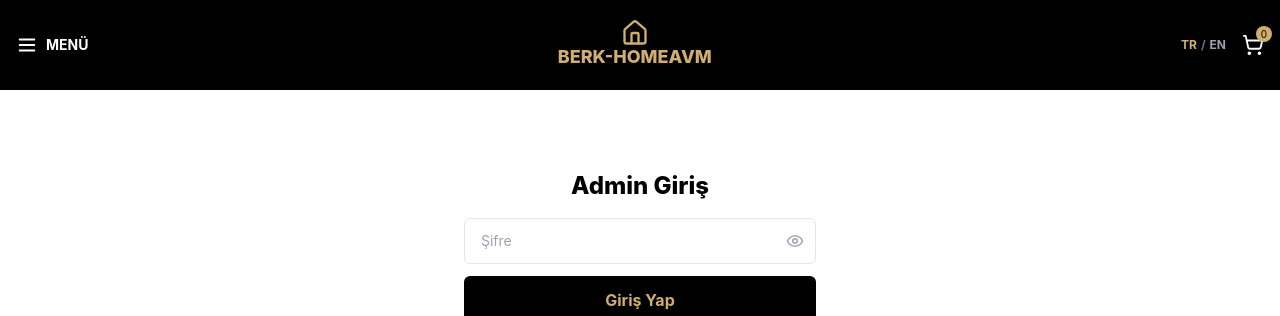
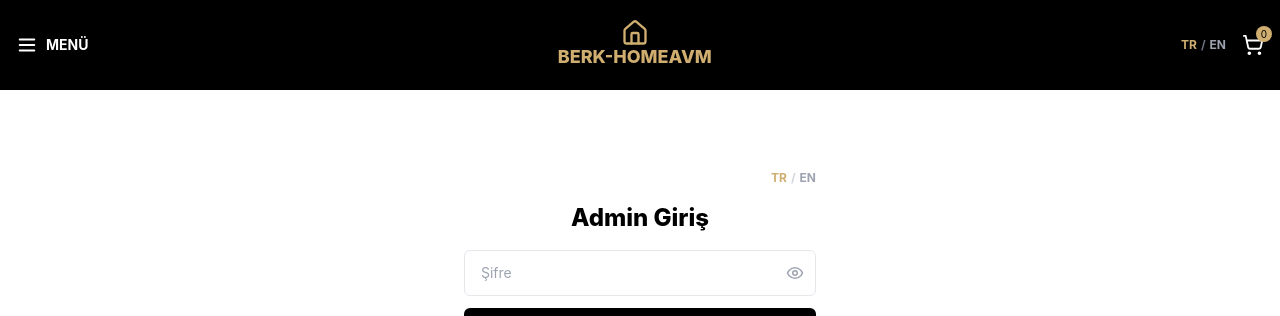
Before and after one commit to takrun00-hue/berk-homeavm, a Next.js app: page /admin in a window 1280 px wide. Shown: the top 316 px of the page. Built offline with nearby package versions, Linux system fonts and the light colour scheme; no server answers; the database is empty.

Commit message:
Add language selection and localization to admin login

```diff
--- a/app/admin/page.tsx
+++ b/app/admin/page.tsx
@@ -3,6 +3,7 @@
 import { useState } from "react";
 import { useRouter } from "next/navigation";
 import { Eye, EyeOff } from "lucide-react";
+import { useLanguage } from "@/context/LanguageContext";
 
 export default function AdminLoginPage() {
   const [password, setPassword] = useState("");
@@ -10,6 +11,7 @@ export default function AdminLoginPage() {
   const [error, setError] = useState("");
   const [loading, setLoading] = useState(false);
   const router = useRouter();
+  const { t, locale, setLocale } = useLanguage();
 
   const handleLogin = async (e: React.FormEvent) => {
     e.preventDefault();
@@ -25,21 +27,37 @@ export default function AdminLoginPage() {
     setLoading(false);
 
     if (res.ok) {
-      router.push("/admin/products");
+      router.push("/admin/dashboard");
     } else {
-      const data = await res.json().catch(() => null);
-      setError(data?.message || "Şifre yanlış.");
+      setError(t("adminWrongPassword"));
     }
   };
 
   return (
     <section className="py-20 px-4 max-w-sm mx-auto space-y-4">
-      <h1 className="text-2xl font-extrabold text-center">Admin Giriş</h1>
+      <div className="flex justify-end gap-1 text-xs font-bold">
+        <button
+          onClick={() => setLocale("tr")}
+          className={locale === "tr" ? "text-gold" : "text-gray-400"}
+        >
+          TR
+        </button>
+        <span className="text-gray-300">/</span>
+        <button
+          onClick={() => setLocale("en")}
+          className={locale === "en" ? "text-gold" : "text-gray-400"}
+        >
+          EN
+        </button>
+      </div>
+      <h1 className="text-2xl font-extrabold text-center">
+        {t("adminLoginTitle")}
+      </h1>
       <form onSubmit={handleLogin} className="space-y-3">
         <div className="relative">
           <input
             type={showPassword ? "text" : "password"}
-            placeholder="Şifre"
+            placeholder={t("adminPasswordPlaceholder")}
             value={password}
             onChange={(e) => setPassword(e.target.value)}
             className="w-full border rounded-md px-4 py-3 text-sm pr-12"
@@ -58,7 +76,7 @@ export default function AdminLoginPage() {
           disabled={loading}
           className="w-full bg-black text-gold py-3 rounded-md font-bold disabled:opacity-50"
         >
-          {loading ? "..." : "Giriş Yap"}
+          {loading ? "..." : t("adminLoginButton")}
         </button>
       </form>
     </section>
```
